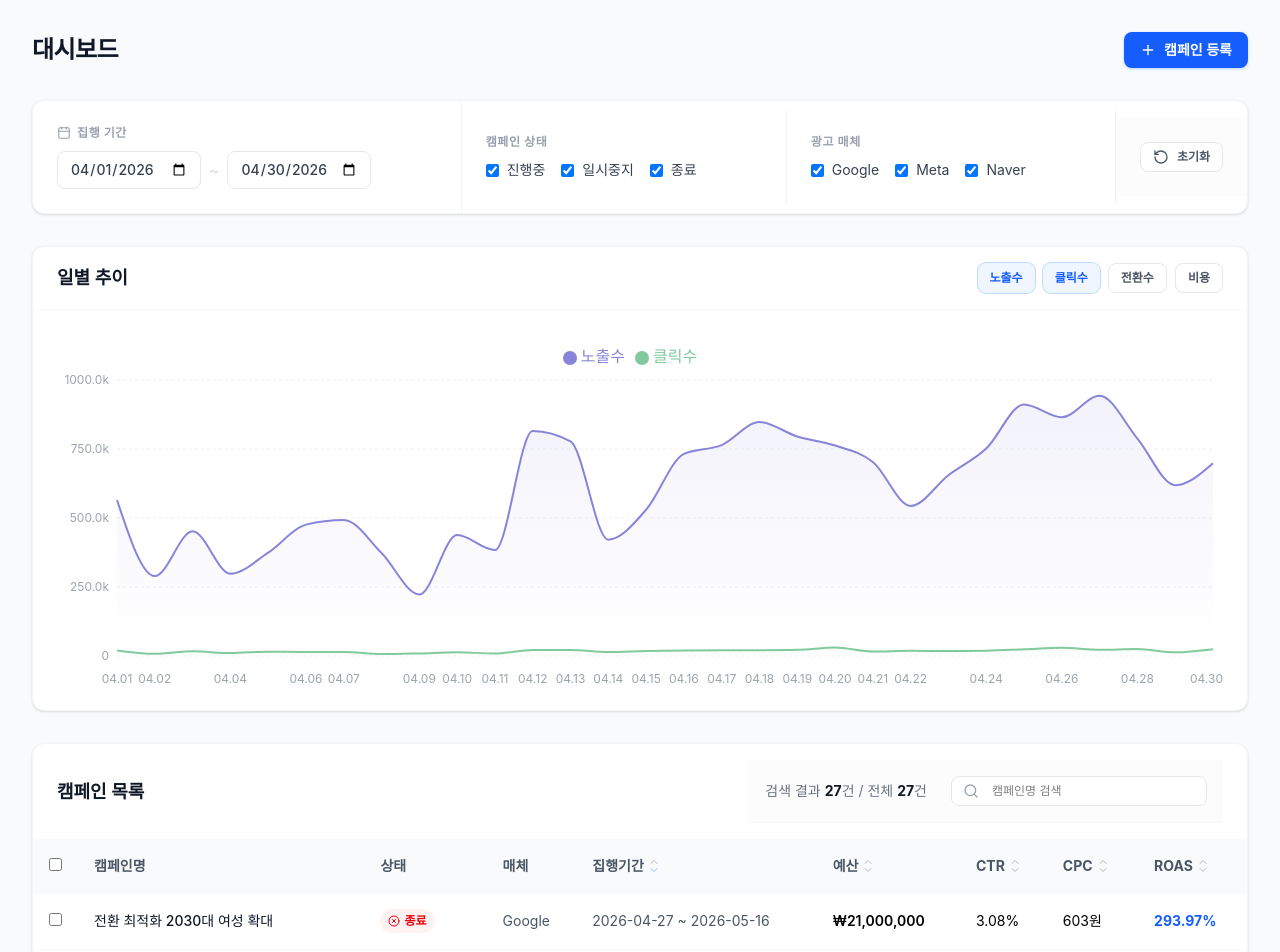
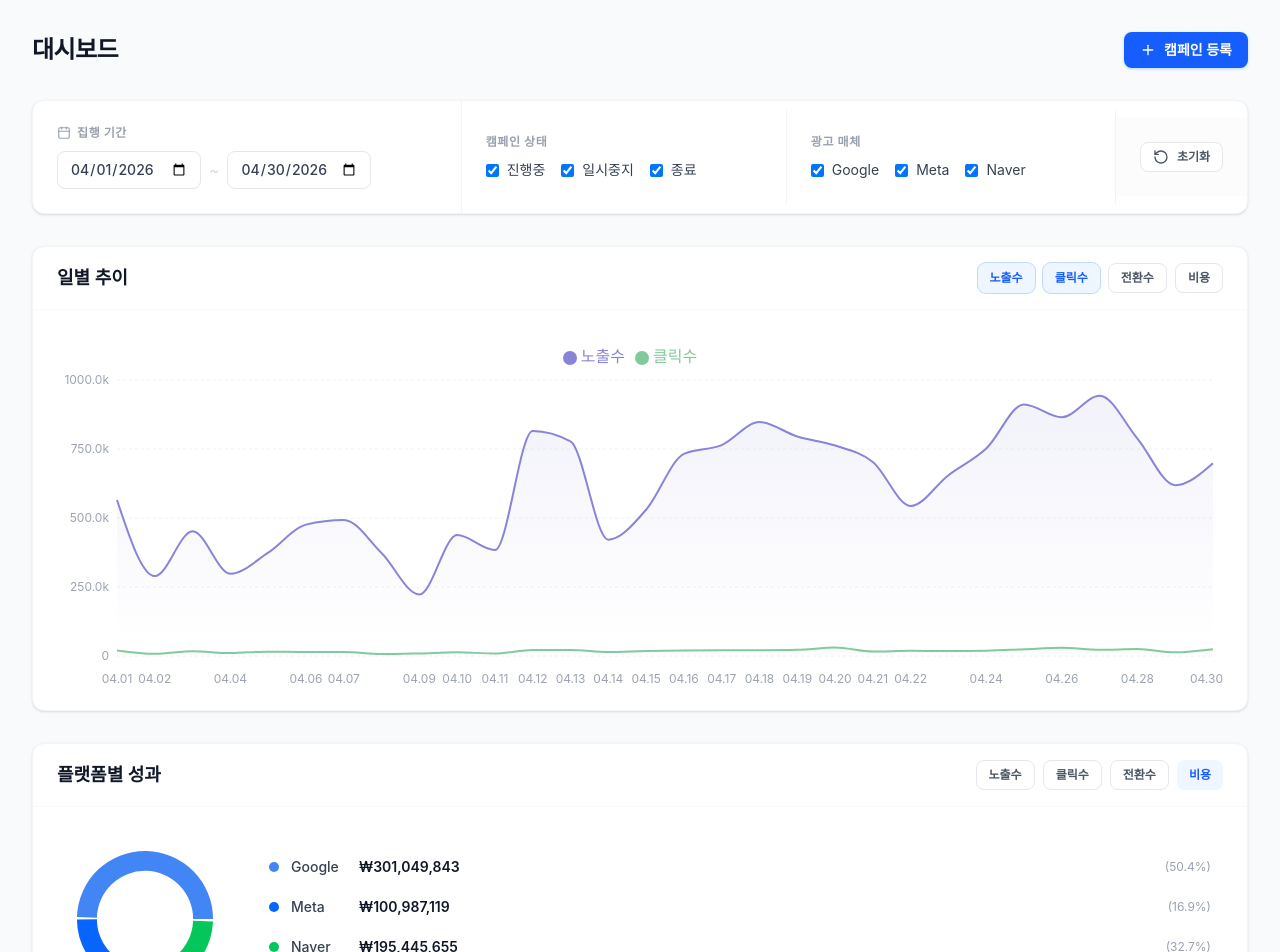
Before and after one commit to jin7969/marketing-dashboard, a React (Vite) app: page / in a window 1280 px wide. Shown: the top 952 px of the page. Built offline with nearby package versions, Linux system fonts and the light colour scheme; data requests are answered from the project's data file.

Commit message:
feat: 플랫폼별 성과 차트 구현

```diff
--- a/src/App.tsx
+++ b/src/App.tsx
@@ -4,6 +4,7 @@ import { useDashboardData } from './hooks/useDashboardData';
 import Header from './components/Header';
 import FilterBar from './components/filterBar/FilterBar';
 import DashboardChart from './components/DashboardChart';
+import PlatformChart from './components/PlatformChart';
 import CampaignTable from './components/campaignTable/CampaignTable';
 
 function Dashboard() {
@@ -27,6 +28,7 @@ function Dashboard() {
           ) : (
             <>
               <DashboardChart />
+              <PlatformChart />
               <CampaignTable />
             </>
           )}
--- a/src/components/CampaignCreateModal.tsx
+++ b/src/components/CampaignCreateModal.tsx
@@ -1,9 +1,7 @@
 import { Plus } from 'lucide-react';
 import { Modal, Button, FormField, Input } from './_common';
 import { useCampaignCreateForm } from '../hooks/useCampaignCreateForm';
-import type { Platform } from '../types/dashboard';
-
-const PLATFORMS: Platform[] = ['Google', 'Meta', 'Naver'];
+import { PLATFORMS } from '../constants/dashboard';
 
 interface CampaignCreateModalProps {
   isOpen: boolean;
--- /dev/null
+++ b/src/components/PlatformChart.tsx
@@ -0,0 +1,108 @@
+import { PieChart, Pie, Cell, Tooltip, ResponsiveContainer } from 'recharts';
+import { usePlatformChart, type PlatformDataItem } from '../hooks/usePlatformChart';
+import { Card, Button } from './_common';
+import { formatCurrency, formatNumber } from '../utils/metrics';
+import type { MetricKey } from '../types/dashboard';
+import { METRIC_OPTIONS } from '../constants/dashboard';
+
+function formatValue(value: number, metric: MetricKey): string {
+  return metric === 'cost' ? formatCurrency(value) : formatNumber(value);
+}
+
+function CustomTooltip({
+  active,
+  payload,
+  metric,
+}: {
+  active?: boolean;
+  payload?: { payload: PlatformDataItem }[];
+  metric: MetricKey;
+}) {
+  if (!active || !payload?.length) return null;
+  const item = payload[0].payload;
+  return (
+    <div className="rounded-lg border-none bg-white px-3 py-2 shadow-lg">
+      <p className="text-sm font-semibold text-gray-800">{item.platform}</p>
+      <p className="text-sm text-gray-600">{formatValue(item.value, metric)}</p>
+      <p className="text-xs text-gray-400">{item.percentage.toFixed(1)}%</p>
+    </div>
+  );
+}
+
+export default function PlatformChart() {
+  const { platformData, activeMetric, setActiveMetric, togglePlatform } = usePlatformChart();
+
+  const activePlatforms = platformData.filter((d) => d.isActive).map((d) => d.platform);
+  const hasData = platformData.some((d) => d.value > 0);
+
+  return (
+    <Card
+      title="플랫폼별 성과"
+      headerAction={
+        <div className="flex flex-wrap gap-2">
+          {METRIC_OPTIONS.map((opt) => (
+            <Button
+              key={opt.key}
+              variant={activeMetric === opt.key ? 'secondary' : 'outline'}
+              size="sm"
+              onClick={() => setActiveMetric(opt.key)}
+            >
+              {opt.label}
+            </Button>
+          ))}
+        </div>
+      }
+    >
+      <div className="flex items-center gap-6 p-6">
+        <div className="h-44 w-44 shrink-0">
+          {hasData ? (
+            <ResponsiveContainer width="100%" height="100%">
+              <PieChart>
+                <Pie
+                  data={platformData}
+                  dataKey="value"
+                  innerRadius="58%"
+                  outerRadius="82%"
+                  paddingAngle={2}
+                  onClick={(data) => togglePlatform((data as unknown as PlatformDataItem).platform)}
+                  style={{ cursor: 'pointer' }}
+                  strokeWidth={0}
+                >
+                  {platformData.map((entry) => (
+                    <Cell key={entry.platform} fill={entry.color} opacity={entry.isActive ? 1 : 0.18} />
+                  ))}
+                </Pie>
+                <Tooltip content={<CustomTooltip metric={activeMetric} />} />
+              </PieChart>
+            </ResponsiveContainer>
+          ) : (
+            <div className="flex h-full items-center justify-center text-xs text-gray-300">데이터 없음</div>
+          )}
+        </div>
+
+        <div className="flex-1 space-y-1">
+          {platformData.map((item) => (
+            <button
+              key={item.platform}
+              onClick={() => togglePlatform(item.platform)}
+              className={`flex w-full items-center gap-3 rounded-lg px-3 py-2 text-left transition-all hover:bg-gray-50 ${
+                !item.isActive ? 'opacity-35' : ''
+              }`}
+            >
+              <span className="h-2.5 w-2.5 shrink-0 rounded-full" style={{ backgroundColor: item.color }} />
+              <span className="w-14 text-sm font-medium text-gray-700">{item.platform}</span>
+              <span className="flex-1 text-sm font-semibold text-gray-900">
+                {formatValue(item.value, activeMetric)}
+              </span>
+              <span className="text-xs text-gray-400">({item.percentage.toFixed(1)}%)</span>
+            </button>
+          ))}
+
+          <p className="px-3 pt-1 text-xs text-gray-400">
+            선택: {activePlatforms.length > 0 ? activePlatforms.join(', ') : '없음'}
+          </p>
+        </div>
+      </div>
+    </Card>
+  );
+}
--- a/src/constants/dashboard.ts
+++ b/src/constants/dashboard.ts
@@ -5,6 +5,8 @@ export const STATUS_OPTIONS: { label: string; value: CampaignStatus }[] = [
   { label: '일시중지', value: 'paused' },
   { label: '종료', value: 'ended' },
 ];
+
+export const PLATFORMS: Platform[] = ['Google', 'Meta', 'Naver'];
 
 export const PLATFORM_OPTIONS: { label: string; value: Platform }[] = [
   { label: 'Google', value: 'Google' },
--- /dev/null
+++ b/src/hooks/usePlatformChart.ts
@@ -0,0 +1,70 @@
+import { useMemo, useState } from 'react';
+import { useQuery } from '@tanstack/react-query';
+import { isWithinInterval, parseISO } from 'date-fns';
+import { getCampaigns, getDailyStats } from '../api';
+import { useFilterStore } from '../store/useFilterStore';
+import { PLATFORMS } from '../constants/dashboard';
+import type { MetricKey, Platform } from '../types/dashboard';
+
+export interface PlatformDataItem {
+  platform: Platform;
+  value: number;
+  percentage: number;
+  color: string;
+  isActive: boolean;
+}
+
+const PLATFORM_COLORS: Record<Platform, string> = {
+  Google: '#4285F4',
+  Meta: '#0866FF',
+  Naver: '#03C75A',
+};
+
+export function usePlatformChart() {
+  const { dateRange, statuses, platforms, setPlatforms } = useFilterStore();
+  const [activeMetric, setActiveMetric] = useState<MetricKey>('cost');
+
+  const { data: campaigns = [] } = useQuery({ queryKey: ['campaigns'], queryFn: getCampaigns });
+  const { data: dailyStats = [] } = useQuery({ queryKey: ['dailyStats'], queryFn: getDailyStats });
+
+  const platformData = useMemo((): PlatformDataItem[] => {
+    // 플랫폼 필터 제외, 날짜·상태만 적용 (도넛은 전체 비중을 보여야 함)
+    const validCampaigns = campaigns.filter((c) => {
+      if (!c.startDate || !statuses.includes(c.status)) return false;
+      const start = parseISO(c.startDate.replace(/\//g, '-'));
+      const end = c.endDate ? parseISO(c.endDate.replace(/\//g, '-')) : null;
+      return start <= dateRange.endDate && (end === null || end >= dateRange.startDate);
+    });
+
+    const campaignPlatformMap = new Map(validCampaigns.map((c) => [c.id, c.platform]));
+    const campaignIds = new Set(validCampaigns.map((c) => c.id));
+
+    const totals: Record<Platform, number> = { Google: 0, Meta: 0, Naver: 0 };
+
+    dailyStats.forEach((stat) => {
+      if (!campaignIds.has(stat.campaignId)) return;
+      const statDate = parseISO(stat.date);
+      if (!isWithinInterval(statDate, { start: dateRange.startDate, end: dateRange.endDate })) return;
+      const platform = campaignPlatformMap.get(stat.campaignId);
+      if (platform) totals[platform] += stat[activeMetric] || 0;
+    });
+
+    const total = PLATFORMS.reduce((sum, p) => sum + totals[p], 0);
+
+    return PLATFORMS.map((platform) => ({
+      platform,
+      value: totals[platform],
+      percentage: total > 0 ? (totals[platform] / total) * 100 : 0,
+      color: PLATFORM_COLORS[platform],
+      isActive: platforms.includes(platform),
+    }));
+  }, [campaigns, dailyStats, dateRange, statuses, platforms, activeMetric]);
+
+  const togglePlatform = (platform: Platform) => {
+    const isSelected = platforms.includes(platform);
+    if (isSelected && platforms.length <= 1) return;
+    setPlatforms(isSelected ? platforms.filter((p) => p !== platform) : [...platforms, platform]);
+  };
+
+  return { platformData, activeMetric, setActiveMetric, togglePlatform };
+}
--- a/src/store/useFilterStore.ts
+++ b/src/store/useFilterStore.ts
@@ -1,5 +1,6 @@
 import { create } from 'zustand';
 import { startOfMonth, endOfMonth } from 'date-fns';
+import { PLATFORMS } from '../constants/dashboard';
 import type { FilterState, Platform, CampaignStatus } from '../types/dashboard';
 
 interface FilterStore extends Omit<FilterState, 'searchTerm'> {
@@ -17,7 +18,7 @@ const initialDateRange = {
 export const useFilterStore = create<FilterStore>((set) => ({
   dateRange: initialDateRange,
   statuses: ['active', 'paused', 'ended'],
-  platforms: ['Google', 'Meta', 'Naver'],
+  platforms: PLATFORMS,
 
   setDateRange: (dateRange) => set({ dateRange }),
   setStatuses: (statuses) => set({ statuses }),
@@ -26,6 +27,6 @@ export const useFilterStore = create<FilterStore>((set) => ({
     set({
       dateRange: initialDateRange,
       statuses: ['active', 'paused', 'ended'],
-      platforms: ['Google', 'Meta', 'Naver'],
+      platforms: PLATFORMS,
     }),
 }));
```
